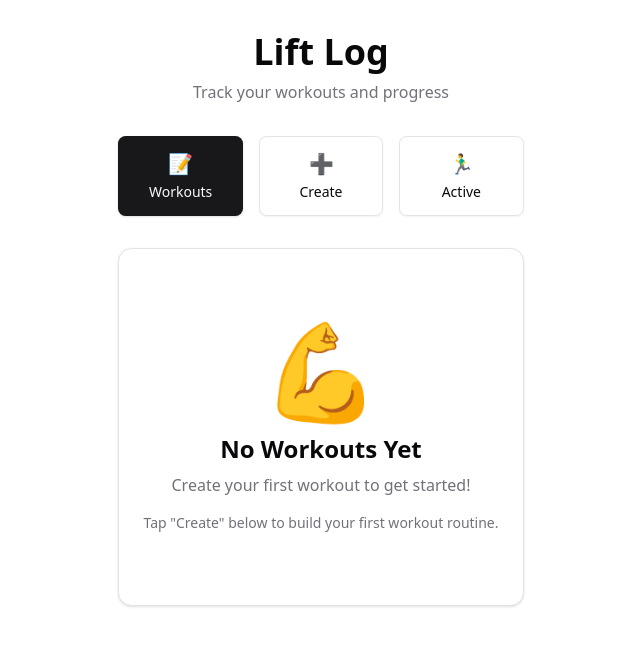
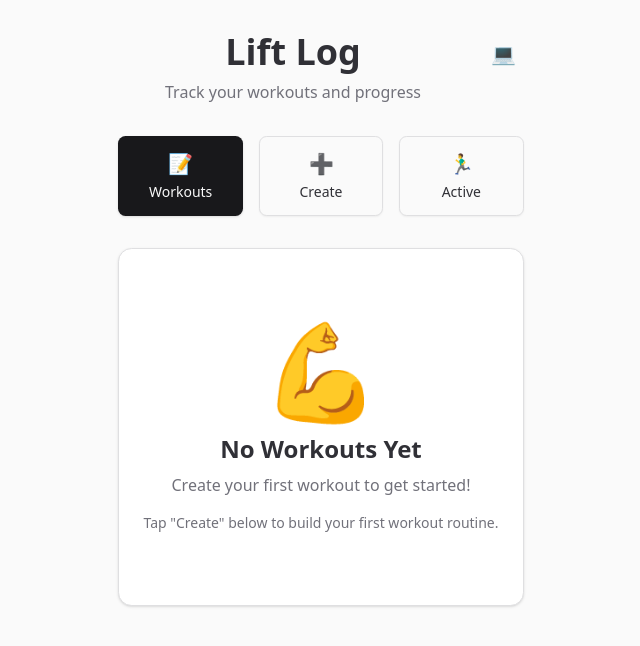
Before and after one commit to trblackw/lift-log, a React (Vite) app: page / in a window 1280 px wide. Shown: the top 646 px of the page, without its empty margins (319-959 px from the left). Built offline with nearby package versions, Linux system fonts and the light colour scheme.

Commit message:
set up theming

```diff
--- a/src/App.tsx
+++ b/src/App.tsx
@@ -4,10 +4,12 @@ import { Navigation } from "./components/Navigation";
 import { WorkoutForm } from "./components/WorkoutForm";
 import { WorkoutList } from "./components/WorkoutList";
 import { ActiveWorkout } from "./components/ActiveWorkout";
+import { ThemeToggle } from "./components/ThemeToggle";
+import { ThemeProvider } from "./lib/theme";
 import { storage } from "./lib/storage";
 import type { ViewMode, Workout, WorkoutSession } from "./lib/types";
 
-export function App() {
+function AppContent() {
   const [currentView, setCurrentView] = useState<ViewMode>('list');
   const [workouts, setWorkouts] = useState<Workout[]>([]);
   const [activeWorkoutId, setActiveWorkoutId] = useState<string | null>(null);
@@ -165,11 +167,18 @@ export function App() {
   };
 
   return (
-    <div className="min-h-screen bg-background">
+    <div className="min-h-screen bg-background transition-colors duration-200">
       <div className="max-w-md sm:max-w-lg md:max-w-2xl lg:max-w-4xl mx-auto px-4 sm:px-6 lg:px-8 py-6 lg:py-8 pb-20">
-        <header className="mb-6 lg:mb-8 text-center">
-          <h1 className="text-3xl lg:text-4xl font-bold mb-2">Lift Log</h1>
-          <p className="text-sm lg:text-base text-muted-foreground">Track your workouts and progress</p>
+        <header className="mb-6 lg:mb-8">
+          <div className="flex justify-between items-start mb-4">
+            <div className="text-center flex-1">
+              <h1 className="text-3xl lg:text-4xl font-bold mb-2">Lift Log</h1>
+              <p className="text-sm lg:text-base text-muted-foreground">Track your workouts and progress</p>
+            </div>
+            <div className="flex-shrink-0 ml-4">
+              <ThemeToggle />
+            </div>
+          </div>
         </header>
 
         <Navigation currentView={currentView} onViewChange={setCurrentView} />
@@ -182,4 +191,12 @@ export function App() {
   );
 }
 
+export function App() {
+  return (
+    <ThemeProvider defaultTheme="system">
+      <AppContent />
+    </ThemeProvider>
+  );
+}
+
 export default App;
--- a/src/components/TagSelector.tsx
+++ b/src/components/TagSelector.tsx
@@ -10,14 +10,14 @@ interface TagSelectorProps {
 }
 
 const predefinedTags: Tag[] = [
-  { id: 'strength', name: 'Strength', color: '#ef4444' },
-  { id: 'cardio', name: 'Cardio', color: '#22c55e' },
-  { id: 'upper-body', name: 'Upper Body', color: '#3b82f6' },
-  { id: 'lower-body', name: 'Lower Body', color: '#f59e0b' },
-  { id: 'full-body', name: 'Full Body', color: '#8b5cf6' },
-  { id: 'push', name: 'Push', color: '#ec4899' },
-  { id: 'pull', name: 'Pull', color: '#06b6d4' },
-  { id: 'legs', name: 'Legs', color: '#84cc16' },
+  { id: 'strength', name: 'Strength', color: '#71717a' },
+  { id: 'cardio', name: 'Cardio', color: '#78716c' },
+  { id: 'upper-body', name: 'Upper Body', color: '#6b7280' },
+  { id: 'lower-body', name: 'Lower Body', color: '#737373' },
+  { id: 'full-body', name: 'Full Body', color: '#6b7280' },
+  { id: 'push', name: 'Push', color: '#78716c' },
+  { id: 'pull', name: 'Pull', color: '#71717a' },
+  { id: 'legs', name: 'Legs', color: '#737373' },
 ];
 
 export function TagSelector({ selectedTags, onTagsChange }: TagSelectorProps) {
--- /dev/null
+++ b/src/components/ThemeToggle.tsx
@@ -0,0 +1,44 @@
+import { Button } from "@/components/ui/button";
+import { useTheme } from "@/lib/theme";
+
+export function ThemeToggle() {
+  const { theme, toggleTheme } = useTheme();
+
+  const getIcon = () => {
+    switch (theme) {
+      case 'light':
+        return '☀️';
+      case 'dark':
+        return '🌙';
+      case 'system':
+        return '💻';
+      default:
+        return '☀️';
+    }
+  };
+
+  const getTooltip = () => {
+    switch (theme) {
+      case 'light':
+        return 'Switch to dark mode';
+      case 'dark':
+        return 'Switch to system mode';
+      case 'system':
+        return 'Switch to light mode';
+      default:
+        return 'Toggle theme';
+    }
+  };
+
+  return (
+    <Button
+      variant="ghost"
+      size="sm"
+      onClick={toggleTheme}
+      className="h-9 w-9 lg:h-10 lg:w-10 p-0 hover:bg-muted cursor-pointer"
+      title={getTooltip()}
+    >
+      <span className="text-lg lg:text-xl">{getIcon()}</span>
+    </Button>
+  );
+}
--- a/src/index.html
+++ b/src/index.html
@@ -3,8 +3,20 @@
   <head>
     <meta charset="UTF-8" />
     <meta name="viewport" content="width=device-width, initial-scale=1.0" />
+    <meta name="color-scheme" content="light dark" />
     <title>Lift Log</title>
     <script type="module" src="./frontend.tsx" async></script>
+    <script>
+      // Prevent flash of unstyled content by applying theme early
+      try {
+        const theme = localStorage.getItem('lift-log-theme') || 'system';
+        if (theme === 'dark' || (theme === 'system' && window.matchMedia('(prefers-color-scheme: dark)').matches)) {
+          document.documentElement.classList.add('dark');
+        } else {
+          document.documentElement.classList.add('light');
+        }
+      } catch (e) {}
+    </script>
   </head>
   <body>
     <div id="root"></div>
--- /dev/null
+++ b/src/lib/theme.tsx
@@ -0,0 +1,106 @@
+import React, { createContext, useContext, useEffect, useState } from 'react';
+
+type Theme = 'light' | 'dark' | 'system';
+
+interface ThemeContextType {
+  theme: Theme;
+  resolvedTheme: 'light' | 'dark';
+  setTheme: (theme: Theme) => void;
+  toggleTheme: () => void;
+}
+
+const ThemeContext = createContext<ThemeContextType | undefined>(undefined);
+
+export function useTheme() {
+  const context = useContext(ThemeContext);
+  if (!context) {
+    throw new Error('useTheme must be used within a ThemeProvider');
+  }
+  return context;
+}
+
+interface ThemeProviderProps {
+  children: React.ReactNode;
+  defaultTheme?: Theme;
+}
+
+export function ThemeProvider({ children, defaultTheme = 'system' }: ThemeProviderProps) {
+  const [theme, setThemeState] = useState<Theme>(() => {
+    // Try to get theme from localStorage first
+    if (typeof window !== 'undefined') {
+      const stored = localStorage.getItem('lift-log-theme') as Theme;
+      return stored || defaultTheme;
+    }
+    return defaultTheme;
+  });
+
+  const [resolvedTheme, setResolvedTheme] = useState<'light' | 'dark'>('light');
+
+  // Function to get the resolved theme based on system preference
+  const getResolvedTheme = (currentTheme: Theme): 'light' | 'dark' => {
+    if (currentTheme === 'system') {
+      return window.matchMedia('(prefers-color-scheme: dark)').matches ? 'dark' : 'light';
+    }
+    return currentTheme as 'light' | 'dark';
+  };
+
+  // Function to apply theme to document
+  const applyTheme = (resolvedTheme: 'light' | 'dark') => {
+    const root = document.documentElement;
+    root.classList.remove('light', 'dark');
+    root.classList.add(resolvedTheme);
+
+    // Also set data attribute for better compatibility
+    root.setAttribute('data-theme', resolvedTheme);
+  };
+
+  // Update resolved theme and apply it
+  useEffect(() => {
+    const newResolvedTheme = getResolvedTheme(theme);
+    setResolvedTheme(newResolvedTheme);
+    applyTheme(newResolvedTheme);
+  }, [theme]);
+
+  // Listen for system theme changes when theme is set to 'system'
+  useEffect(() => {
+    if (theme !== 'system') return;
+
+    const mediaQuery = window.matchMedia('(prefers-color-scheme: dark)');
+    const handleChange = () => {
+      const newResolvedTheme = getResolvedTheme(theme);
+      setResolvedTheme(newResolvedTheme);
+      applyTheme(newResolvedTheme);
+    };
+
+    mediaQuery.addEventListener('change', handleChange);
+    return () => mediaQuery.removeEventListener('change', handleChange);
+  }, [theme]);
+
+  const setTheme = (newTheme: Theme) => {
+    setThemeState(newTheme);
+    localStorage.setItem('lift-log-theme', newTheme);
+  };
+
+  const toggleTheme = () => {
+    if (theme === 'light') {
+      setTheme('dark');
+    } else if (theme === 'dark') {
+      setTheme('system');
+    } else {
+      setTheme('light');
+    }
+  };
+
+  const contextValue: ThemeContextType = {
+    theme,
+    resolvedTheme,
+    setTheme,
+    toggleTheme,
+  };
+
+  return (
+    <ThemeContext.Provider value={contextValue}>
+      {children}
+    </ThemeContext.Provider>
+  );
+}
--- a/styles/globals.css
+++ b/styles/globals.css
@@ -5,74 +5,74 @@
 @custom-variant dark (&:is(.dark *));
 
 :root {
-  --background: hsl(0 0% 100%);
-  --foreground: hsl(240 10% 3.9%);
+  --background: hsl(0 0% 98%);
+  --foreground: hsl(240 6% 20%);
   --card: hsl(0 0% 100%);
-  --card-foreground: hsl(240 10% 3.9%);
+  --card-foreground: hsl(240 6% 20%);
   --popover: hsl(0 0% 100%);
-  --popover-foreground: hsl(240 10% 3.9%);
-  --primary: hsl(240 5.9% 10%);
+  --popover-foreground: hsl(240 6% 20%);
+  --primary: hsl(240 6% 10%);
   --primary-foreground: hsl(0 0% 98%);
-  --secondary: hsl(240 4.8% 95.9%);
-  --secondary-foreground: hsl(240 5.9% 10%);
-  --muted: hsl(240 4.8% 95.9%);
-  --muted-foreground: hsl(240 3.8% 46.1%);
-  --accent: hsl(240 4.8% 95.9%);
-  --accent-foreground: hsl(240 5.9% 10%);
-  --destructive: hsl(0 84.2% 60.2%);
+  --secondary: hsl(240 3% 94%);
+  --secondary-foreground: hsl(240 6% 15%);
+  --muted: hsl(240 3% 96%);
+  --muted-foreground: hsl(240 4% 46%);
+  --accent: hsl(240 3% 94%);
+  --accent-foreground: hsl(240 6% 15%);
+  --destructive: hsl(0 60% 55%);
   --destructive-foreground: hsl(0 0% 98%);
-  --border: hsl(240 5.9% 90%);
-  --input: hsl(240 5.9% 90%);
-  --ring: hsl(240 10% 3.9%);
-  --chart-1: hsl(12 76% 61%);
-  --chart-2: hsl(173 58% 39%);
-  --chart-3: hsl(197 37% 24%);
-  --chart-4: hsl(43 74% 66%);
-  --chart-5: hsl(27 87% 67%);
+  --border: hsl(240 3% 88%);
+  --input: hsl(240 3% 88%);
+  --ring: hsl(240 6% 10%);
+  --chart-1: hsl(12 60% 55%);
+  --chart-2: hsl(173 50% 40%);
+  --chart-3: hsl(197 30% 30%);
+  --chart-4: hsl(43 60% 60%);
+  --chart-5: hsl(27 70% 60%);
   --radius: 0.6rem;
   --sidebar-background: hsl(0 0% 98%);
   --sidebar-foreground: hsl(240 5.3% 26.1%);
-  --sidebar-primary: hsl(240 5.9% 10%);
+  --sidebar-primary: hsl(240 6% 10%);
   --sidebar-primary-foreground: hsl(0 0% 98%);
-  --sidebar-accent: hsl(240 4.8% 95.9%);
-  --sidebar-accent-foreground: hsl(240 5.9% 10%);
-  --sidebar-border: hsl(220 13% 91%);
-  --sidebar-ring: hsl(217.2 91.2% 59.8%);
+  --sidebar-accent: hsl(240 3% 94%);
+  --sidebar-accent-foreground: hsl(240 6% 15%);
+  --sidebar-border: hsl(240 3% 88%);
+  --sidebar-ring: hsl(217.2 80% 55%);
 }
 
 .dark {
-  --background: hsl(240 10% 3.9%);
-  --foreground: hsl(0 0% 98%);
-  --card: hsl(240 10% 3.9%);
-  --card-foreground: hsl(0 0% 98%);
-  --popover: hsl(240 10% 3.9%);
-  --popover-foreground: hsl(0 0% 98%);
-  --primary: hsl(0 0% 98%);
-  --primary-foreground: hsl(240 5.9% 10%);
-  --secondary: hsl(240 3.7% 15.9%);
-  --secondary-foreground: hsl(0 0% 98%);
-  --muted: hsl(240 3.7% 15.9%);
-  --muted-foreground: hsl(240 5% 64.9%);
-  --accent: hsl(240 3.7% 15.9%);
-  --accent-foreground: hsl(0 0% 98%);
-  --destructive: hsl(0 62.8% 30.6%);
-  --destructive-foreground: hsl(0 0% 98%);
-  --border: hsl(240 3.7% 15.9%);
-  --input: hsl(240 3.7% 15.9%);
-  --ring: hsl(240 4.9% 83.9%);
-  --chart-1: hsl(220 70% 50%);
-  --chart-2: hsl(160 60% 45%);
-  --chart-3: hsl(30 80% 55%);
-  --chart-4: hsl(280 65% 60%);
-  --chart-5: hsl(340 75% 55%);
-  --sidebar-background: hsl(240 5.9% 10%);
-  --sidebar-foreground: hsl(240 4.8% 95.9%);
-  --sidebar-primary: hsl(224.3 76.3% 48%);
+  --background: hsl(240 6% 6%);
+  --foreground: hsl(0 0% 90%);
+  --card: hsl(240 6% 8%);
+  --card-foreground: hsl(0 0% 90%);
+  --popover: hsl(240 6% 8%);
+  --popover-foreground: hsl(0 0% 90%);
+  --primary: hsl(0 0% 85%);
+  --primary-foreground: hsl(240 6% 10%);
+  --secondary: hsl(240 4% 12%);
+  --secondary-foreground: hsl(0 0% 85%);
+  --muted: hsl(240 4% 10%);
+  --muted-foreground: hsl(240 4% 55%);
+  --accent: hsl(240 4% 12%);
+  --accent-foreground: hsl(0 0% 85%);
+  --destructive: hsl(0 55% 50%);
+  --destructive-foreground: hsl(0 0% 90%);
+  --border: hsl(240 4% 16%);
+  --input: hsl(240 4% 16%);
+  --ring: hsl(0 0% 85%);
+  --chart-1: hsl(220 60% 55%);
+  --chart-2: hsl(160 50% 45%);
+  --chart-3: hsl(30 70% 55%);
+  --chart-4: hsl(280 55% 60%);
+  --chart-5: hsl(340 65% 55%);
+  --sidebar-background: hsl(240 6% 6%);
+  --sidebar-foreground: hsl(240 4% 85%);
+  --sidebar-primary: hsl(224.3 70% 50%);
   --sidebar-primary-foreground: hsl(0 0% 100%);
-  --sidebar-accent: hsl(240 3.7% 15.9%);
-  --sidebar-accent-foreground: hsl(240 4.8% 95.9%);
-  --sidebar-border: hsl(240 3.7% 15.9%);
-  --sidebar-ring: hsl(217.2 91.2% 59.8%);
+  --sidebar-accent: hsl(240 4% 12%);
+  --sidebar-accent-foreground: hsl(240 4% 85%);
+  --sidebar-border: hsl(240 4% 16%);
+  --sidebar-ring: hsl(217.2 80% 55%);
 }
 
 @theme inline {
@@ -141,4 +141,9 @@
   body {
     @apply bg-background text-foreground;
   }
+
+  /* Smooth theme transitions */
+  * {
+    transition: background-color 0.2s ease, border-color 0.2s ease, color 0.2s ease;
+  }
 }
```
